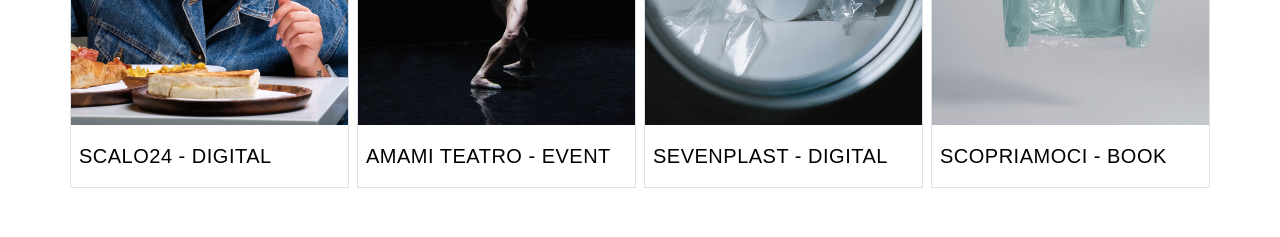
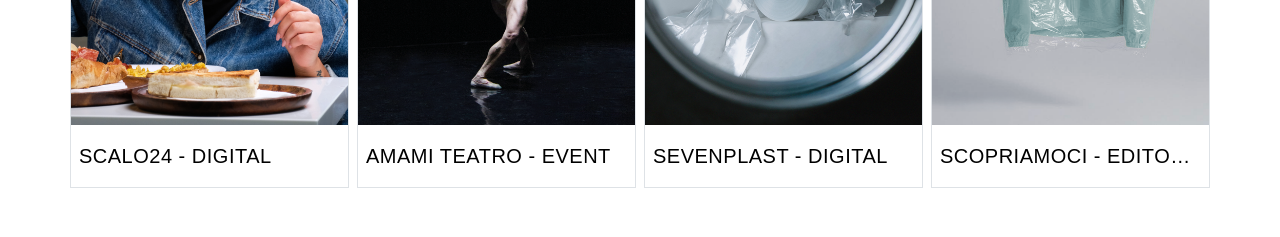
Before and after one commit to alessiodalberto002/portfolio-saretta, a React (Vite) app: page / in a window 1280 px wide. Shown: the part 1280-1517 px from the top of the page. Built offline with nearby package versions, Linux system fonts and the light colour scheme; a web font is replaced by a local one.

Commit message:
book to editorial

```diff
--- a/src/components/projectsData.js
+++ b/src/components/projectsData.js
@@ -83,7 +83,7 @@ export const projectsData = [
     },
     {
         id: 4,
-        name: "scopriamoci - book",
+        name: "scopriamoci - editorial",
         title: "scopriamoci",
         subtitle: "Introspezione e sessualità",
         description1: "In questo libro l’obiettivo era quello porre uno sguardo sulle nostre emozioni e di riflettere sulle nostre sensazioni in un viaggio alla scoperta di qualcosa di nuovo. Per farlo ho utilizzato gli scatti di Robert Mapplethorpe e, attraverso il suo studio, ho approfondito aspetti legati alle emozioni, ai legami e alla sessualità.",
```
